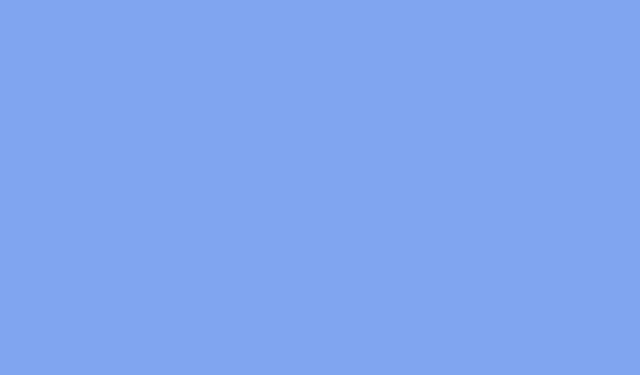
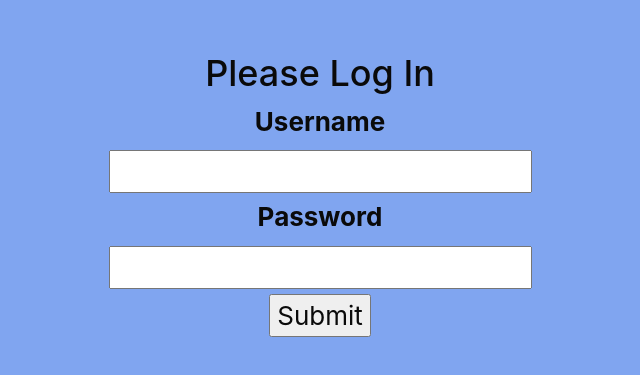
Before and after one commit to lwcreel/HealthCarePortal, a React (Create React App) app: page /login/false in a window 1280 px wide. Before the commit this address had no page. Shown: the part 163-538 px from the top of the page, without its empty margins (320-960 px from the left). Built offline with nearby package versions, Linux system fonts and the light colour scheme.

Commit message:
Added param to distinguish user and admin login

```diff
--- a/src/App.js
+++ b/src/App.js
@@ -10,7 +10,7 @@ function App() {
       <div className="App">
         <Routes>
           <Route path="/" element={<LandingPage />} />
-          <Route path="/login" element={<Login />} />
+          <Route path="/login/:isAdmin" element={<Login />} />
         </Routes>
       </div>
     </BrowserRouter>
--- a/src/LandingPage.js
+++ b/src/LandingPage.js
@@ -19,13 +19,13 @@ function LandingPage() {
 
             <Row>
                 <Col md={6}>
-                    <Link to="/login">
+                    <Link to="/login/false">
                         <img className="Link-logo" src={userLogo} alt="User Portal Icon" />
                     </Link>
                     <h4>User Login</h4>
                 </Col>
                 <Col md={6}>
-                    <Link to="/login">
+                    <Link to="/login/true">
                         <img className="Link-logo" src={adminLogo} alt="Admin Portal Icon" />
                     </Link>
                     <h4>Admin Login</h4>
--- a/src/components/Auth/LoginPage.css
+++ b/src/components/Auth/LoginPage.css
@@ -2,4 +2,6 @@
     display: flex;
     flex-direction: column;
     align-items: center;
+    margin-top: 50%;
+    margin-bottom: 50%;
 }
--- a/src/components/Auth/LoginPage.js
+++ b/src/components/Auth/LoginPage.js
@@ -1,23 +1,39 @@
 import React from 'react';
+import { Container, Row, Col } from 'react-bootstrap';
+import { useParams } from 'react-router-dom';
 import "./LoginPage.css"
 
 export default function Login() {
+
+  let isAdmin = useParams();
+  console.log(isAdmin);
+
   return(
+    <Container fluid>
     <div className="login-wrapper">
+      <Row>
       <h1>Please Log In</h1>
+      </Row>
       <form>
+        <Row>
         <label>
           <p>Username</p>
           <input type="text" />
         </label>
+        </Row>
+        <Row>
         <label>
           <p>Password</p>
           <input type="password" />
         </label>
+        </Row>
+        <Row>
         <div>
           <button type="submit">Submit</button>
         </div>
+        </Row>
       </form>
     </div>
+    </Container>
   )
 }
```
